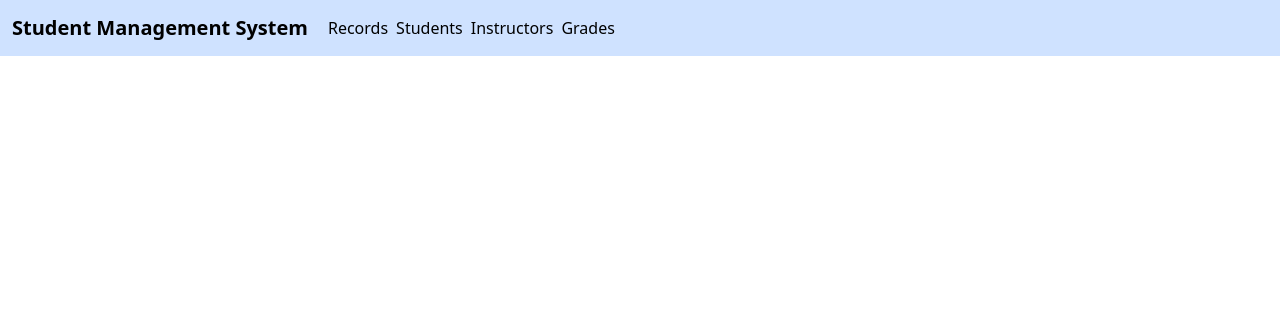
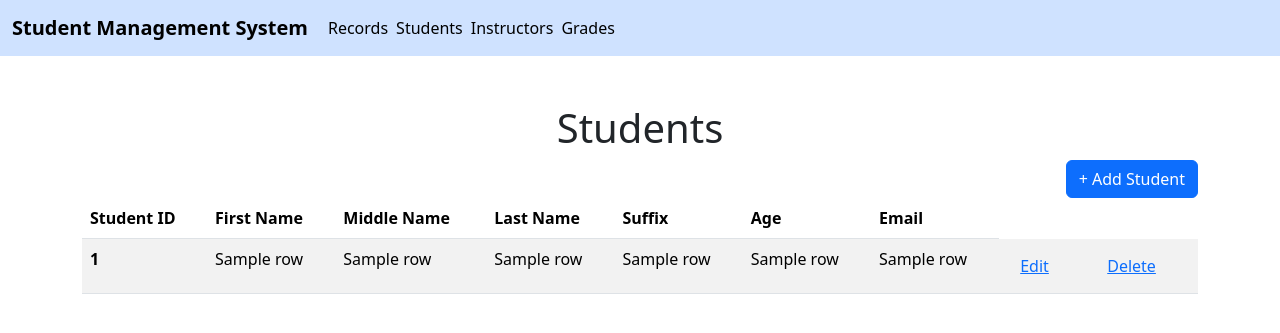
Before and after one commit to jaypbazar/Info-Management-Final-Project, a Flask app: template templates/students.html in a window 1280 px wide. Shown: the top 333 px of the page. Run offline with Flask 3, Linux system fonts and the light colour scheme; the template is opened without the code that fills it: most values are stand-ins (such as "Sample title", 1, 10 or a date in 2020).

Commit message:
with database

```diff
--- a/config.ini
+++ b/config.ini
@@ -1,7 +1,5 @@
 [mysql]
 host = localhost
-; host = 192.168.1.10
-database = bank
+database = cs2a student record
 user = root
-; user =
 password =
--- a/main.py
+++ b/main.py
@@ -1,4 +1,5 @@
 from flask import Flask, render_template
+from backend import read_db_config, connect, execute_query
 
 app = Flask(__name__)
 
@@ -10,17 +11,25 @@ def main():
 def records():
     return render_template('records.html')
 
-@app.route("/students")
+@app.route("/students/", methods=["GET", "POST"])
 def students():
+    conn = connect()
+    if conn is not None:
+        cursor = conn.cursor()
+        cursor.execute("SELECT * from students")
+        rows = cursor.fetchall()
+
+        return render_template('students.html', students=rows)
+
     return render_template('students.html')
 
-@app.route("/instructors")
+@app.route("/instructors/")
 def instructors():
     return render_template('instructors.html')
 
-@app.route("/grades")
+@app.route("/grades/")
 def grades():
     return render_template('grades.html')
 
 if __name__ == '__main__':
-    app.run()
+    app.run(debug=True)
--- a/templates/base.html
+++ b/templates/base.html
@@ -6,7 +6,8 @@
     <title>
         {% block title %}{% endblock title %}
     </title>
-    {% block style %}{% endblock style %}
+      {% block style %}
+      {% endblock style %}
     <link href="https://cdn.jsdelivr.net/npm/bootstrap@5.3.3/dist/css/bootstrap.min.css" rel="stylesheet" integrity="sha384-QWTKZyjpPEjISv5WaRU9OFeRpok6YctnYmDr5pNlyT2bRjXh0JMhjY6hW+ALEwIH" crossorigin="anonymous">
   </head>
   <body>
@@ -19,10 +20,14 @@
         </button>
         <div class="collapse navbar-collapse" id="navbarNavAltMarkup">
             <div class="navbar-nav">
-            <a class="nav-link active p-1" href="/records">Records</a>
-            <a class="nav-link active p-1" href="/students">Students</a>
-            <a class="nav-link active p-1" href="/instructors">Instructors</a>
-            <a class="nav-link active p-1" href="/grades">Grades</a>
+            <a class="nav-link active p-1" href="/records" onMouseOver="this.style.color='#0000FF'"
+            onMouseOut="this.style.color='black'">Records</a>
+            <a class="nav-link active p-1" href="/students" onMouseOver="this.style.color='#0000FF'"
+            onMouseOut="this.style.color='black'">Students</a>
+            <a class="nav-link active p-1" href="/instructors" onMouseOver="this.style.color='#0000FF'"
+            onMouseOut="this.style.color='black'">Instructors</a>
+            <a class="nav-link active p-1" href="/grades" onMouseOver="this.style.color='#0000FF'"
+            onMouseOut="this.style.color='black'">Grades</a>
             </div>
         </div>
         </div>
--- a/templates/index.html
+++ b/templates/index.html
@@ -9,9 +9,9 @@ Student Management Program
     <div class="col-md-4"></div>
     <div class="col-md-4">
         <div class="container">
-            <br>
+            <br><br>
             <h1 class="text-center">Welcome to Student Management System</h1>
-            <br>
+            <br><br>
 
             <div class="d-grid gap-2">
                 <button class="btn btn-primary p-3 m-1" type="button" formaction="/records">View Records</button>
--- a/templates/records.html
+++ b/templates/records.html
@@ -5,5 +5,5 @@ Student Management Records
 {% endblock title %}
 
 {% block body %}
-<h1>Hello! This is the Student Records</h1>
+
 {% endblock body %}
--- a/templates/students.html
+++ b/templates/students.html
@@ -1 +1,41 @@
 {% extends "base.html" %}
+
+{% block title %}Students{% endblock title %}
+
+{% block body %}
+<br><br>
+<div class="container">
+    <h1 class="text-center">Students</h1>
+    <div class="d-grid gap-2 d-md-flex justify-content-md-end">
+        <button class="btn btn-primary" type="submit">+ Add Student</button>
+    </div>
+    <table class="table table-striped">
+        <thead>
+        <tr>
+            <th scope="col">Student ID</th>
+            <th scope="col">First Name</th>
+            <th scope="col">Middle Name</th>
+            <th scope="col">Last Name</th>
+            <th scope="col">Suffix</th>
+            <th scope="col">Age</th>
+            <th scope="col">Email</th>
+        </tr>
+        </thead>
+        <tbody>
+            {% for row in students %}
+                <tr>
+                    <th  scope="row">{{ row[0] }}</th>
+                    <td>{{ row[1] }}</td>
+                    <td>{{ row[2] }}</td>
+                    <td>{{ row[3] }}</td>
+                    <td>{{ row[4] }}</td>
+                    <td>{{ row[5] }}</td>
+                    <td>{{ row[6] }}</td>
+                    <td><a class="btn btn-link" href="edit-student">Edit</a></td>
+                    <td><a class="btn btn-link" href="delete-student">Delete</a></td>
+                </tr>
+            {% endfor %}
+        </tbody>
+    </table>
+</div>
+{% endblock body %}
```
Also changed, not shown: backend.py (added, +67 -0 lines).
